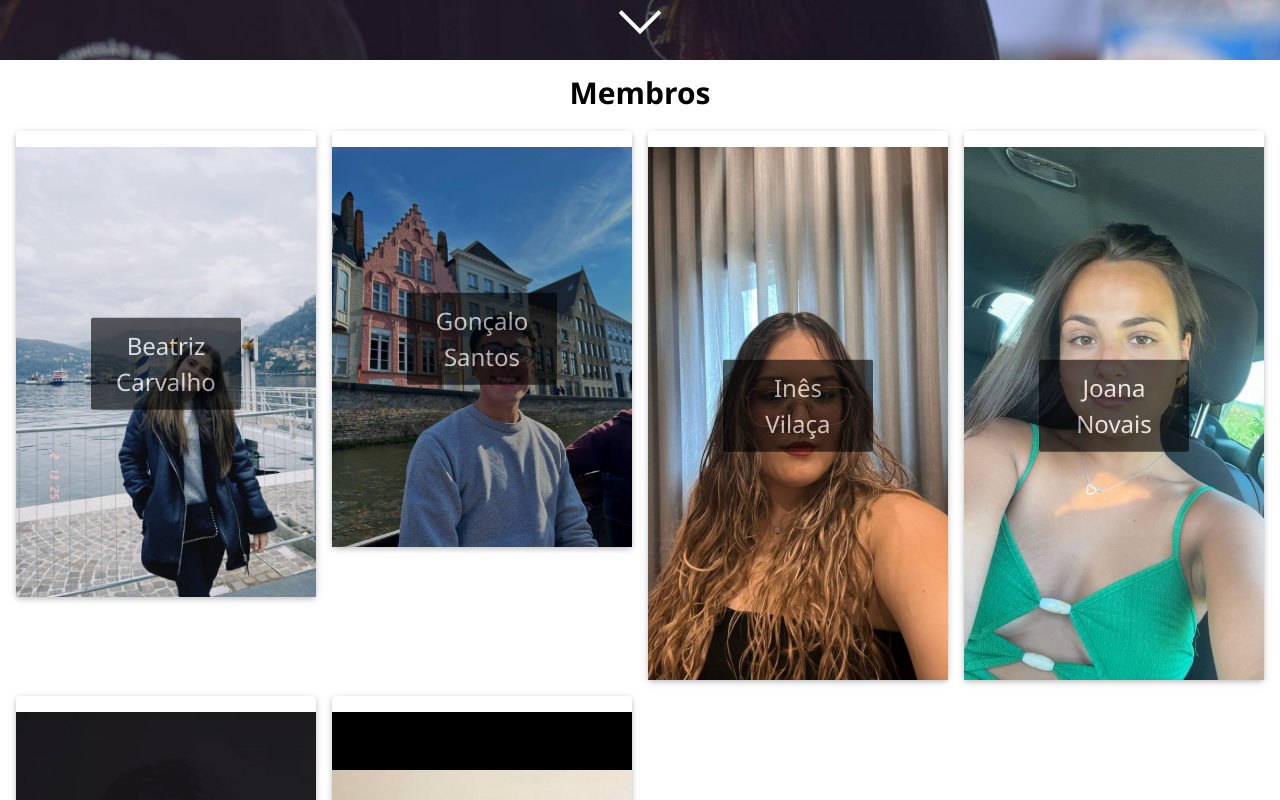
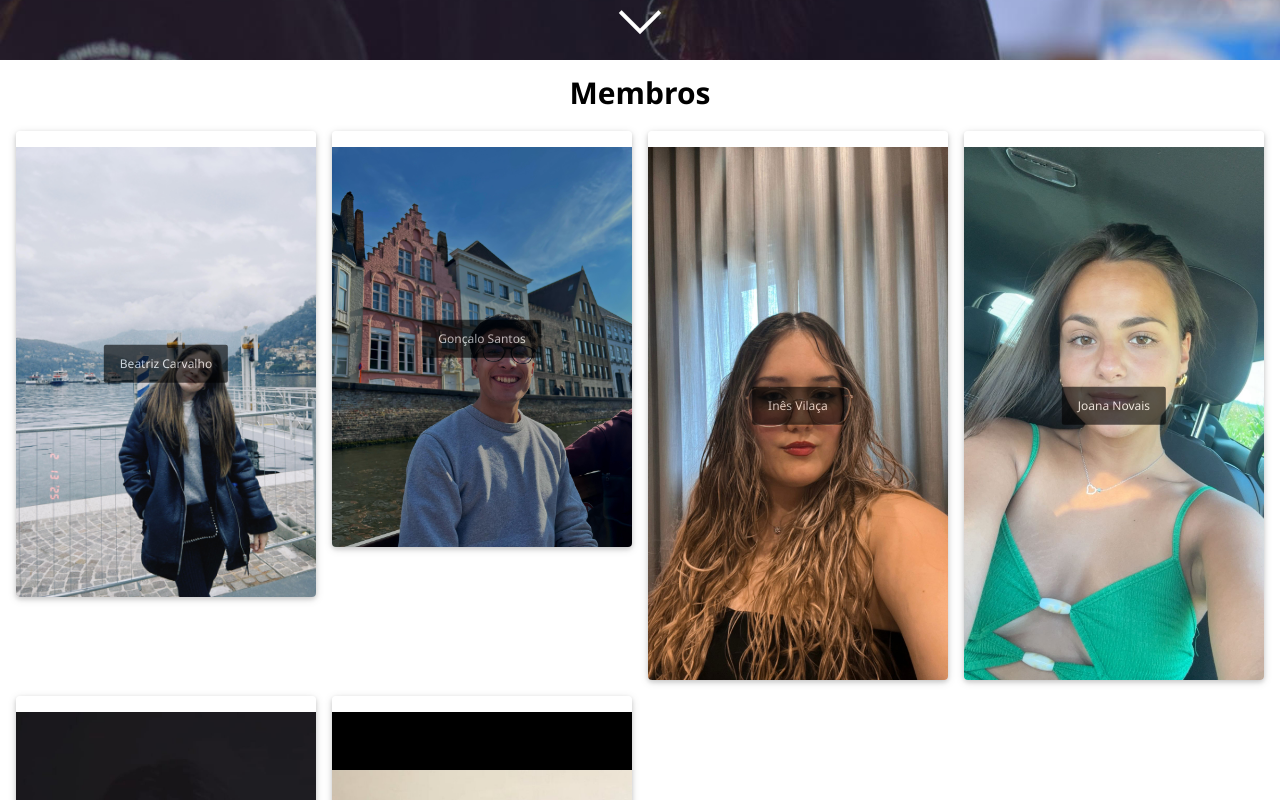
Before and after one commit to Dead4ever07/bar-app, a React (Create React App) app: page / in a window 1280 px wide. Shown: the part 740-1540 px from the top of the page. Built offline with nearby package versions, Linux system fonts and the light colour scheme; no server answers.

Commit message:
the grid looks shitty

```diff
--- a/src/components/Home/TeamGrid.js
+++ b/src/components/Home/TeamGrid.js
@@ -20,25 +20,26 @@ import members from "./Members";
 
 export function TeamGrid() {
   return (
-    <div className="team-section w3-margin-top-custom">
+    <div className="team-section w3-margin-top-custom" id="members">
       <h2 className="w3-center w3-margin-bottom">Membros</h2>
 
       <div className="w3-row-padding w3-center">
         {members.map((member, index) => (
           <div key={index} className="w3-col l3 m4 s6 w3-margin-bottom">
-            <div className="w3-display-container w3-card w3-round team-card">
+            <div className="w3-display-container w3-card w3-round team-card" style={{ overflow: "hidden" }}>
               {/* Member Image */}
               <img
                 src={member.photo}
                 alt={member.name}
-                style={{ width: '100%' }}
+                className="w3-image"
+                style={{ width: "100%", height: "auto", display: "block" }}
               />
 
-              {/* Centered Overlay Text */}
+              {/* Overlay Text */}
               <div className="w3-display-middle w3-container w3-black w3-opacity w3-round-small">
-                <h3 className="w3-text-white">{member.name}</h3>
+                <h3 className="w3-text-white w3-small w3-margin-0">{member.name}</h3>
                 {member.role && (
-                  <p className="w3-small w3-text-white">{member.role}</p>
+                  <p className="w3-tiny w3-text-white w3-margin-0">{member.role}</p>
                 )}
               </div>
             </div>
```
